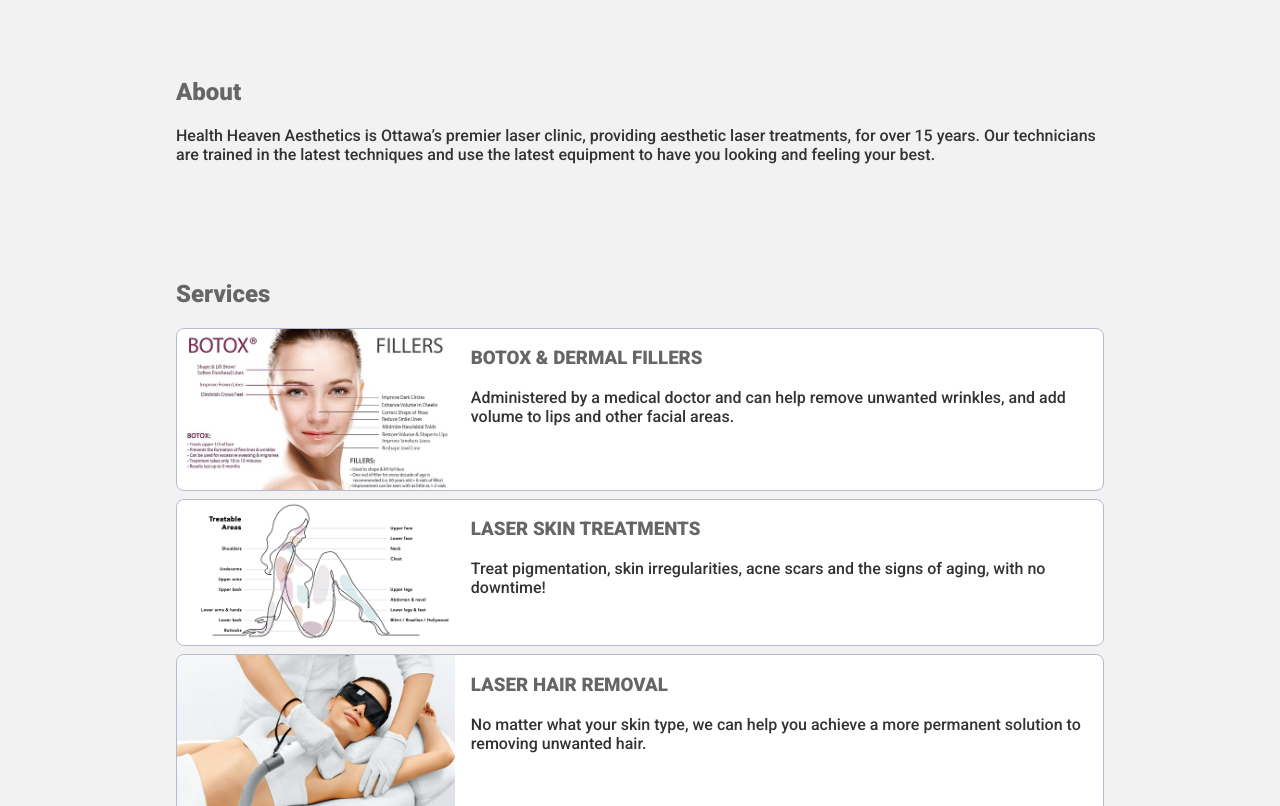
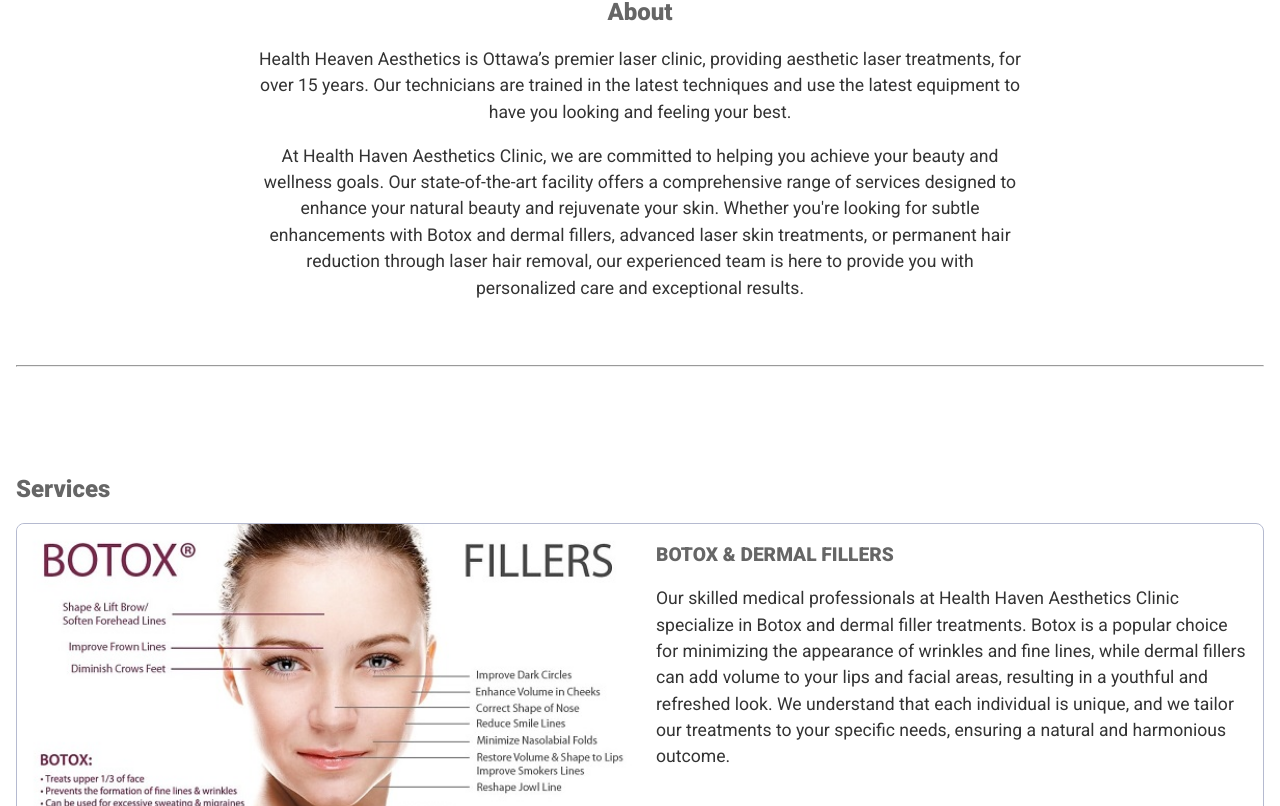
Before and after one commit to LaithAlwani/hh-aesthetics, a Next.js app: page / in a window 1280 px wide. Shown: the part 454-1260 px from the top of the page. Built offline with nearby package versions, Linux system fonts and the light colour scheme.

Commit message:
updates ui elements

```diff
--- a/components/About.jsx
+++ b/components/About.jsx
@@ -1,14 +1,21 @@
-
 export default function About() {
   return (
-    <>
+    <div className="about">
       <h2>About</h2>
-      <p className="bold">
-        Health Heaven Aesthetics is Ottawa’s premier laser clinic, providing
-        aesthetic laser treatments, for over 15 years. Our technicians are
-        trained in the latest techniques and use the latest equipment to have
-        you looking and feeling your best.
+      <p>
+        Health Heaven Aesthetics is Ottawa’s premier laser clinic, providing aesthetic laser
+        treatments, for over 15 years. Our technicians are trained in the latest techniques and use
+        the latest equipment to have you looking and feeling your best.
       </p>
-    </>
+      <p>
+        At Health Haven Aesthetics Clinic, we are committed to helping you achieve your beauty and
+        wellness goals. Our state-of-the-art facility offers a comprehensive range of services
+        designed to enhance your natural beauty and rejuvenate your skin. Whether you're looking for
+        subtle enhancements with Botox and dermal fillers, advanced laser skin treatments, or
+        permanent hair reduction through laser hair removal, our experienced team is here to provide
+        you with personalized care and exceptional results.
+      </p>
+    </div>
+
   );
 }
--- a/components/Contact.jsx
+++ b/components/Contact.jsx
@@ -20,6 +20,7 @@
     setEmail("");
     setMessage("");
   };
+
   return (
     <>
       <h2>Contact Us</h2>
--- a/components/Services.jsx
+++ b/components/Services.jsx
@@ -1,5 +1,4 @@
-
-
+import Image from "next/image";
 
 export default function Services() {
   return (
@@ -7,37 +6,48 @@
       <h2>Services</h2>
       <div className="card">
         <div className="img-container">
-          <img src="/images/botox.jpg" alt="botox" loading="lazy"/>
+          <img src="/images/botox.jpg" alt="botox"  />
         </div>
-        <div  className="card-content">
+        <div className="card-content">
           <h3>BOTOX & DERMAL FILLERS</h3>
           <p>
-            Administered by a medical doctor and can help remove unwanted
-            wrinkles, and add volume to lips and other facial areas.
+            Our skilled medical professionals at Health Haven Aesthetics Clinic specialize in Botox
+            and dermal filler treatments. Botox is a popular choice for minimizing the appearance of
+            wrinkles and fine lines, while dermal fillers can add volume to your lips and facial
+            areas, resulting in a youthful and refreshed look. We understand that each individual is
+            unique, and we tailor our treatments to your specific needs, ensuring a natural and
+            harmonious outcome.
           </p>
         </div>
       </div>
       <div className="card">
-        <div className="img-container">
-          <img src="/images/lhr.png" alt="laser treatments" loading="lazy" />
-        </div>
         <div className="card-content">
           <h3>LASER SKIN TREATMENTS</h3>
           <p>
-            Treat pigmentation, skin irregularities, acne scars and the signs of
-            aging, with no downtime!
+            Our clinic offers a wide range of laser skin treatments to address various skin
+            concerns. Whether you&apos;re seeking to rejuvenate your skin&apos;s texture, reduce acne scars,
+            eliminate sun damage, or even out your skin tone, our advanced laser therapies can help
+            you achieve your desired results. Our team of skilled practitioners uses cutting-edge
+            technology and a personalized approach to provide safe and effective treatments that
+            bring out the best in your skin.
           </p>
+        </div>
+        <div className="img-container">
+          <img src="/images/lhr.png" alt="laser treatments" loading="lazy" />
         </div>
       </div>
       <div className="card">
         <div className="img-container">
           <img src="/images/lhr2.jpeg" alt="laser hair removal" loading="lazy" />
         </div>
-        <div  className="card-content">
+        <div className="card-content">
           <h3>LASER HAIR REMOVAL</h3>
           <p>
-            No matter what your skin type, we can help you achieve a more
-            permanent solution to removing unwanted hair.
+            Say goodbye to unwanted hair with our laser hair removal services. At Health Haven
+            Aesthetics Clinic, we use state-of-the-art laser technology to target and permanently
+            reduce hair in various areas of the body. Our experienced technicians ensure your
+            comfort throughout the process, and you can look forward to smooth, hair-free skin
+            without the hassle of regular shaving or waxing.
           </p>
         </div>
       </div>
--- a/pages/index.js
+++ b/pages/index.js
@@ -27,6 +27,7 @@
           <div className="about section" id="about">
             <About />
           </div>
+          <hr />
           <div className="services section" id="services">
             <Services />
           </div>
--- a/styles/globals.css
+++ b/styles/globals.css
@@ -1,10 +1,10 @@
-@import url('https://fonts.googleapis.com/css2?family=Roboto:wght@300;500;900&display=swap');
+@import url('https://fonts.googleapis.com/css2?family=Roboto:wght@300;400;500;900&display=swap');
 :root {
   --hh-black:#333;
   --queen-blue: #416788;
   --shadow-blue: #7389ae;
   --cadet-blue: #b5bad0;
-  --hh-white:#f2f2f2;
+  --hh-white:#fff;
   --border-radius: 0.5rem;
 }
 
@@ -35,10 +35,18 @@
 h2, h3{
   color: #666;
 }
+h3{
+  font-size: 1.2rem;
+}
 p{
-  font-weight: 500;
+  font-weight: 400;
+  line-height: 1.5;
+  font-size: 1.1rem;
 }
 a {
   text-decoration: none;
   color: inherit;
 }
+ul>li{
+  padding-block: 0.25rem;
+}
--- a/styles/home.css
+++ b/styles/home.css
@@ -1,6 +1,6 @@
 main {
   min-height: 100vh;
-  max-width: 960px;
+  max-width: 1280px;
   margin: 0 auto;
   padding: 7em 1em 1em;
 }
@@ -127,8 +127,8 @@
 .hero {
   width: 100%;
   background-image: url("/../images/hero.jpg");
-  height: 40vh;
-  background-position: top;
+  height: 30vh;
+  background-position: center;
   background-repeat: no-repeat;
   background-size: cover;
   border-radius: 0.5rem;
@@ -155,6 +155,13 @@
 /*hero Ends*/
 
 /*About*/
+.about{
+  max-width: 768px;
+  margin-inline: auto;
+  text-align: center;
+  margin-bottom: 4rem;
+}
+
 /*About Ends*/
 
 /*Services*/
@@ -163,14 +170,14 @@
   display: flex;
   justify-content: center;
   border: 1px solid var(--cadet-blue);
-  margin: 0.5rem 0;
+  margin: 1rem 0;
   border-radius: var(--border-radius);
   background: white;
 }
 
 .card .img-container {
   padding: 0;
-  width: 30%;
+  width: 50%;
 }
 
 .card img {
@@ -181,7 +188,11 @@
 .card .card-content {
   border-radius: 0 0.5rem 0.5rem 0;
   padding: 0 1rem;
-  width: 70%;
+  width: 50%;
+}
+
+.card .card-content li span{
+  font-weight: bold;
 }
 
 /*Services ends*/
@@ -192,9 +203,12 @@
 }
 
 .contact-icons {
-  text-align: center;
+  display: flex;
+  flex-direction: column;
+  justify-content: center;
+  align-items: center;
   width: 30%;
-  padding: 1rem;
+  padding: 1rem 1rem 0;
 }
 
 .contact-icons p {
@@ -216,7 +230,7 @@
   border: none;
   outline: none;
   line-height: 140%;
-  padding: 0.5rem;
+  padding: 1rem;
   font-size: 14px;
   border-radius: var(--border-radius);
   border: 1px solid var(--cadet-blue);
```
